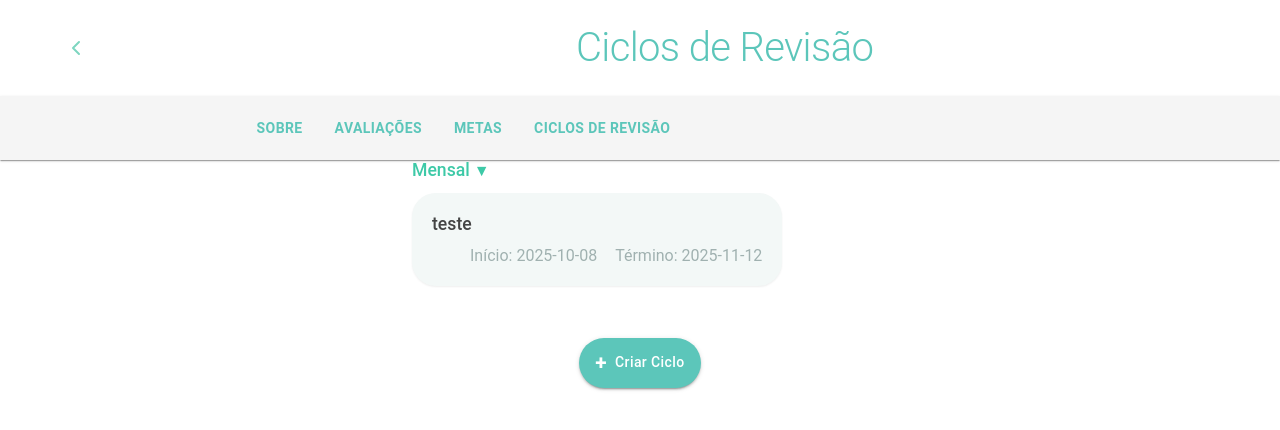
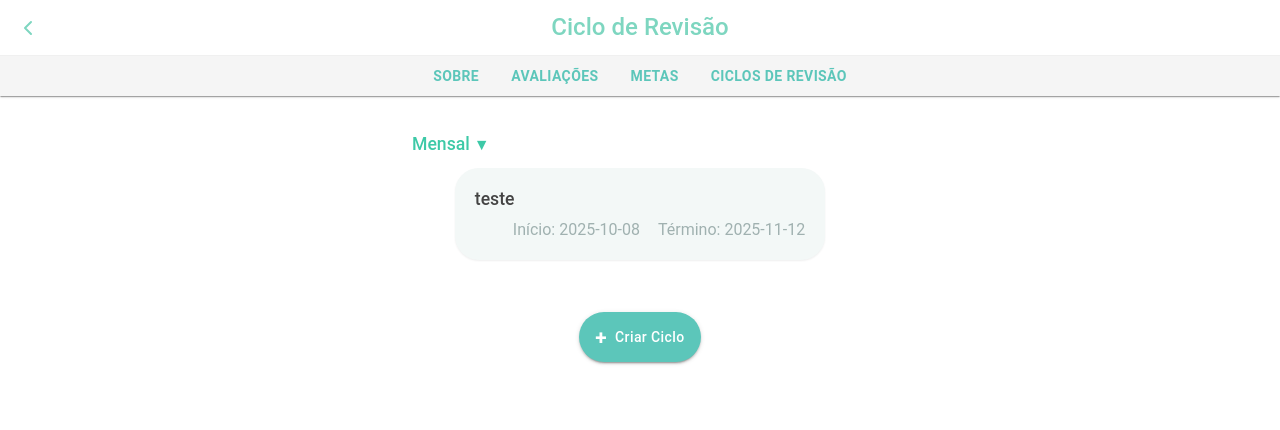
Before and after one commit to HenriqueX24/PSW, a React (Vite) app in the folder FeedUP-2.0/: page /ciclo-revisao in a window 1280 px wide. Shown: the top 430 px of the page. Built offline with nearby package versions, Linux system fonts and the light colour scheme; data requests are answered from the project's data file.

Commit message:
Add files via upload

```diff
--- a/FeedUP-2.0/src/pages/CicloRevisao/CicloRevisao.jsx
+++ b/FeedUP-2.0/src/pages/CicloRevisao/CicloRevisao.jsx
@@ -8,8 +8,8 @@ import NavBar from "../../Components/NavBar";
 import MenuNav from "../../Components/MenuNav";
 import CardCiclo from "../../Components/CardCiclo";
 import ButtonCreate from "../../Components/ButtonCreate";
-import { Grid, Box, Container } from "@mui/material";
-import Title from "../../Components/Title"
+import { Grid } from "@mui/material";
+
 
 export default function CicloRevisao() {
   const navigate = useNavigate();
@@ -55,17 +55,8 @@ export default function CicloRevisao() {
   }
 
   return (
-    <Box sx={{ backgroundColor: "white", minHeight: "100vh" }}>
-      <Container
-          maxWidth="lg"
-          sx={{
-            display: "flex", // Habilita Flexbox
-            alignItems: "center", // Centraliza verticalmente
-            justifyContent: "flex-start", // Alinha ao início (esquerda)
-            gap: 60, // Adiciona um pequeno espaço entre a seta e o título
-            py: 3, // Padding vertical
-          }}
-        >
+    <>
+      <header className="header">
         <button
           type="button"
           className="back-btn"
@@ -82,22 +73,16 @@ export default function CicloRevisao() {
             />
           </svg>
         </button>
-        <Title titulo="Ciclos de Revisão"/>
-      </Container>
+        <h1>Ciclo de Revisão</h1>
+      </header>
 
    <MenuNav />
-      <main className="ciclo-main">
+           <main className="ciclo-main">
         {content}
-        {currentUser && currentUser.cargo === 'gestor' && (
-        <ButtonCreate
-          nameButton="Novo Ciclo"
-          onClick={() => navigate("/criar-ciclo")}
-        />
-      )}
       <ButtonCreate nameButton={"Criar Ciclo"} onClick={() => navigate("/criar-ciclo")}/>
       </main>
 
       <NavBar />
-    </Box>
+    </>
   );
 }
--- a/FeedUP-2.0/src/pages/CicloRevisao/ciclo-revisao.css
+++ b/FeedUP-2.0/src/pages/CicloRevisao/ciclo-revisao.css
@@ -1,6 +1,6 @@
 body {
   font-family: "Roboto", Arial, sans-serif;
-  background: #fff;
+  background: #fff !important;
   margin: 0;
   color: #444;
 }
@@ -15,6 +15,42 @@ body {
   position: sticky;
   top: 0;
   z-index: 10;
+}
+
+@media (min-width: 1200px) {
+    .css-5c1adp-MuiContainer-root {
+        max-width: 1200px;
+        display: flex
+;
+        align-items: center;
+        justify-content: center;
+    }
+}
+
+.css-zjhuaj-MuiGrid-root {
+    --Grid-columns: 12;
+    --Grid-columnSpacing: 16px;
+    --Grid-rowSpacing: 16px;
+    -webkit-flex-direction: row;
+    -ms-flex-direction: row;
+    flex-direction: row;
+    min-width: 0;
+    box-sizing: border-box;
+    display: -webkit-box;
+    display: -webkit-flex;
+    display: -ms-flexbox;
+    display: flex
+;
+    -webkit-box-flex-wrap: wrap;
+
+    gap: var(--Grid-rowSpacing) var(--Grid-columnSpacing);
+    justify-content: center;
+}
+
+@media (min-width: 600px) {
+    .css-1u9o2lj-MuiToolbar-root {
+        min-height: 40px !important;
+    }
 }
 
 .header .back-btn {
@@ -34,11 +70,6 @@ body {
   margin: 0 32px 0 0;
 }
 
-main {
-  padding: 16px 12px 80px 12px;
-  max-width: 480px;
-  margin: 0 auto;
-}
 
 .cycle-section {
   margin-bottom: 24px;
@@ -150,6 +181,9 @@ main {
   width: 100%;
   margin-bottom: 1.5rem;
 }
+.ciclo-main{
+margin-top: 3%;
+}
 
 @media (max-width: 600px) {
   main {
```
